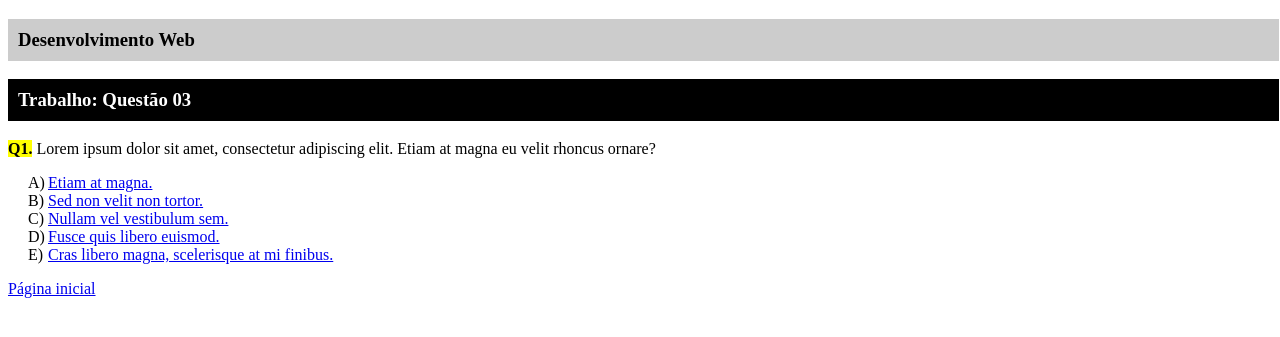
After one commit to dougbadaro/webdev3_pratica_php_001, a PHP site: page /questions/question3.php in a window 1280 px wide. The commit adds this page. Shown: the top 337 px of the page. Run offline with PHP 8.4, Linux system fonts and the light colour scheme.

Commit message:
Base questao 3 e alteracao questao 1

```diff
--- /dev/null
+++ b/questions/question3.php
@@ -0,0 +1,94 @@
+<!DOCTYPE html>
+<html lang="pt-br">
+
+<head>
+    <meta charset="UTF-8">
+    <meta name="viewport" content="width=device-width, initial-scale=1.0">
+    <style>
+        ul {
+            list-style-type: none;
+        }
+
+        ul li {
+            counter-increment: contador;
+            position: relative;
+        }
+
+        ul li:before {
+            content: counter(contador, upper-alpha) ") ";
+            position: absolute;
+            left: -20px;
+        }
+    </style>
+    <title>Questão 3</title>
+</head>
+
+<body>
+    <h3 style="width: 99%; background-color: #CCCCCC; padding: 10px;">Desenvolvimento Web</h3>
+    <h3 style="width: 99%; background-color: #000000; color: #FFF; padding: 10px;">Trabalho: Questão 03</h3>
+    <main>
+        <p class="pergunta"> <span style="background-color: yellow; font-weight: bold;">Q1.</span> Lorem ipsum dolor sit amet, consectetur adipiscing elit. Etiam at magna eu velit rhoncus ornare?</p>
+        <ul>
+            <li><a href="<?php echo $_SERVER['PHP_SELF']; ?>?resp=resp1-1">Etiam at magna.</a></li>
+            <li><a href="<?php echo $_SERVER['PHP_SELF']; ?>?resp=resp1-2">Sed non velit non tortor.</a></li>
+            <li><a href="<?php echo $_SERVER['PHP_SELF']; ?>?resp=resp1-3">Nullam vel vestibulum sem.</a></li>
+            <li><a href="<?php echo $_SERVER['PHP_SELF']; ?>?resp=resp1-4">Fusce quis libero euismod.</a></li>
+            <li><a href="<?php echo $_SERVER['PHP_SELF']; ?>?resp=resp1-5">Cras libero magna, scelerisque at mi finibus.</a></li>
+        </ul>
+
+        <?php
+        // if (!isset($_GET['resposta'])) {
+        //     $resposta = '';
+        // } else {
+        //     $resposta = $_GET['resposta'];
+        // }
+
+        // if (isset($_GET('resposta'))) {
+        //     echo "<input type=\"hidden\" name=\"{$_GET['resposta']}\">";
+        // }
+       function addResp($resp)
+        {
+            global $respostas;
+            $respostas[] = $resp;
+        }
+
+        if (!isset($respostas)) {
+            $respostas = array();
+        }
+        else {
+            if (isset($_GET['resp'])) {
+                $respClicada = $_GET['resp'];
+                echo "<input type=\"hidden\" name=\"respostas[]\" value=\"$respClicada\">";
+                addResp($respClicada);
+            }
+        }
+        if (isset($respostas)) {
+            foreach ($respostas as $item) {
+                echo "<h1>$item</h1>";
+            }
+        }
+//     session_start();
+
+// function addResp($resp)
+// {
+//     if (!in_array($resp, $_SESSION['respostas'])) {
+//         $_SESSION['respostas'][] = $resp;
+//     }
+// }
+
+// if (!isset($_SESSION['respostas'])) {
+//     $_SESSION['respostas'] = array();
+// } else {
+//     if (isset($_GET['resp'])) {
+//         $respClicada = $_GET['resp'];
+//         addResp($respClicada);
+//     }
+// }
+
+        ?>
+
+        <a href="../index.php">Página inicial</a>
+    </main>
+</body>
+
+</html>
```
Also changed, not shown: questions/question1.php (+8 -15 lines).
